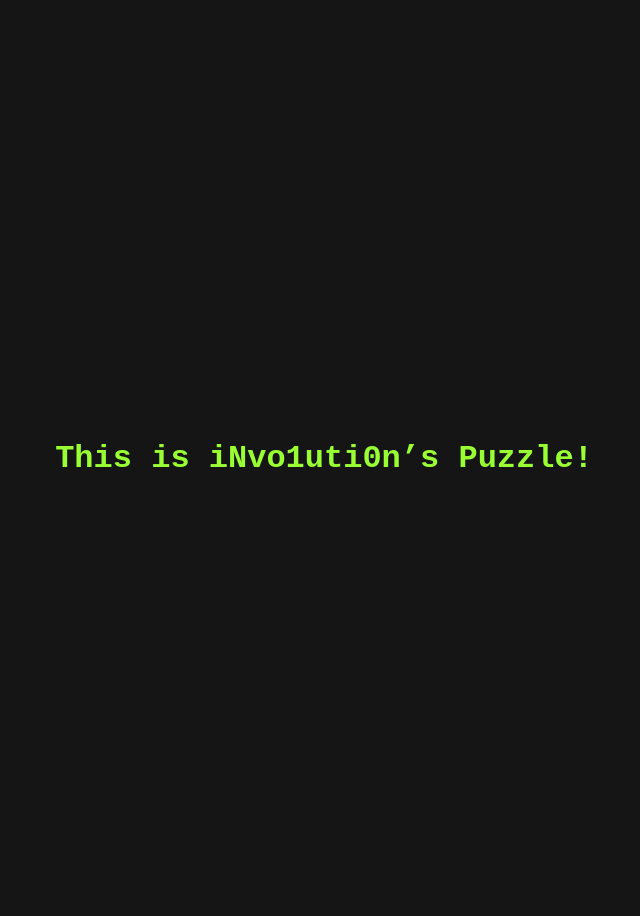
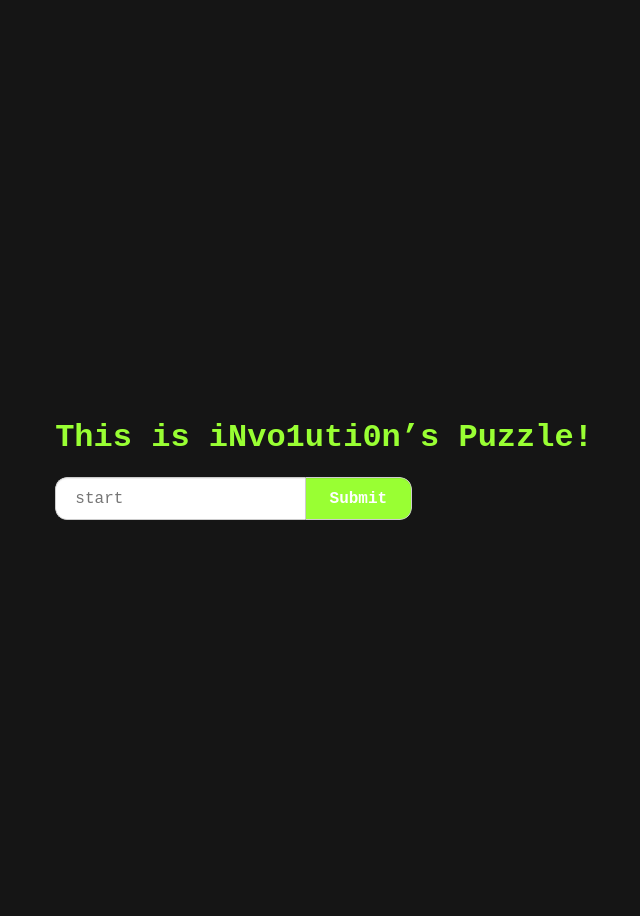
Before and after one commit to iNvo1uti0n/iNvo1uti0n.github.io, a Jekyll site: the page built from puzzle/index.md, in a window 1280 px wide. Shown: the whole page, without its empty margins (316-956 px from the left). Built offline with Jekyll 4.4.1, drawn with Linux system fonts in a browser that asks for light colours.

Commit message:
Add input box for puzzle start

```diff
--- a/puzzle/index.md
+++ b/puzzle/index.md
@@ -4,3 +4,5 @@ title: iNvo1uti0n's Puzzle
 ---
 
 # This is iNvo1uti0n's Puzzle!
+
+{% include inputbox4puzzles.html pattern="start" redirect="/puzzle/level-1/" placeholder="start" %}
```
